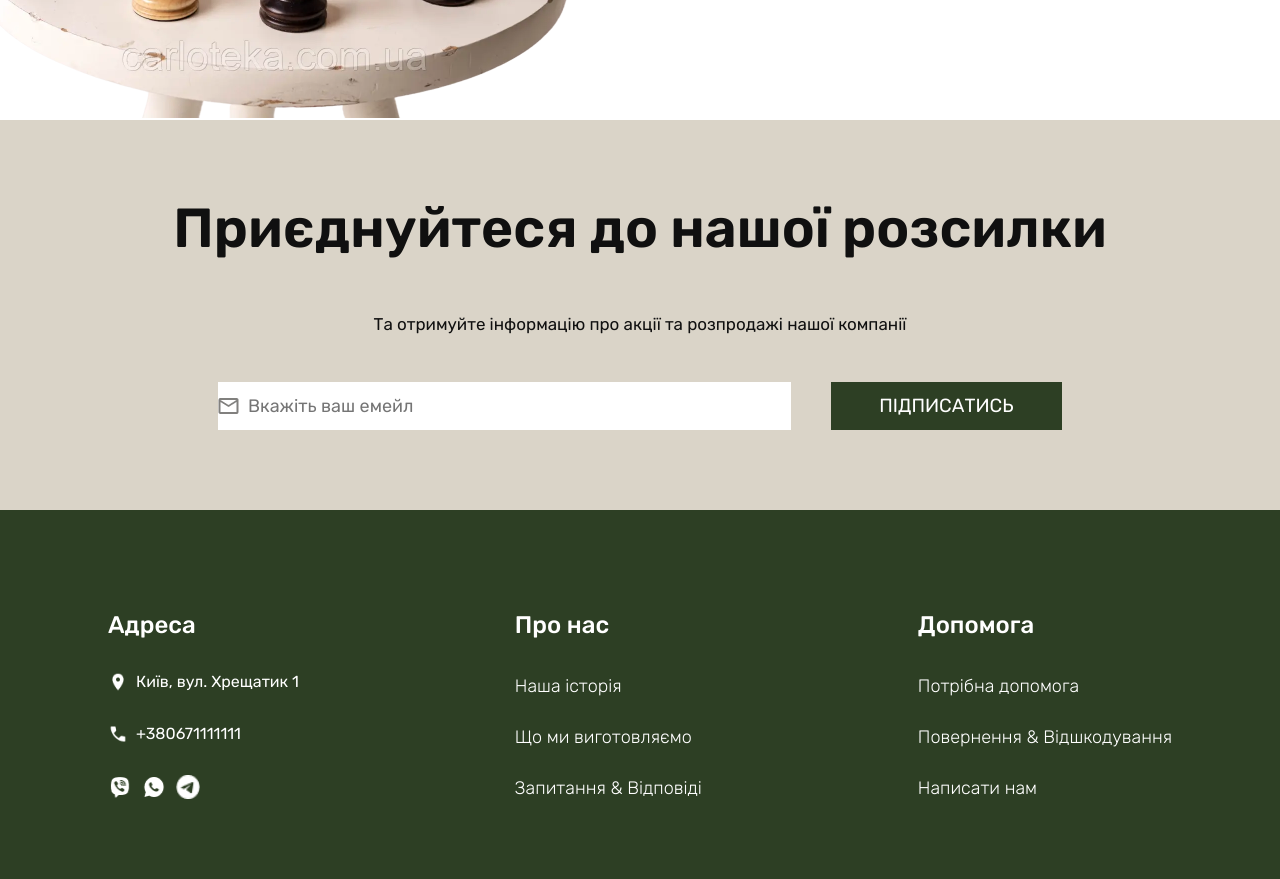
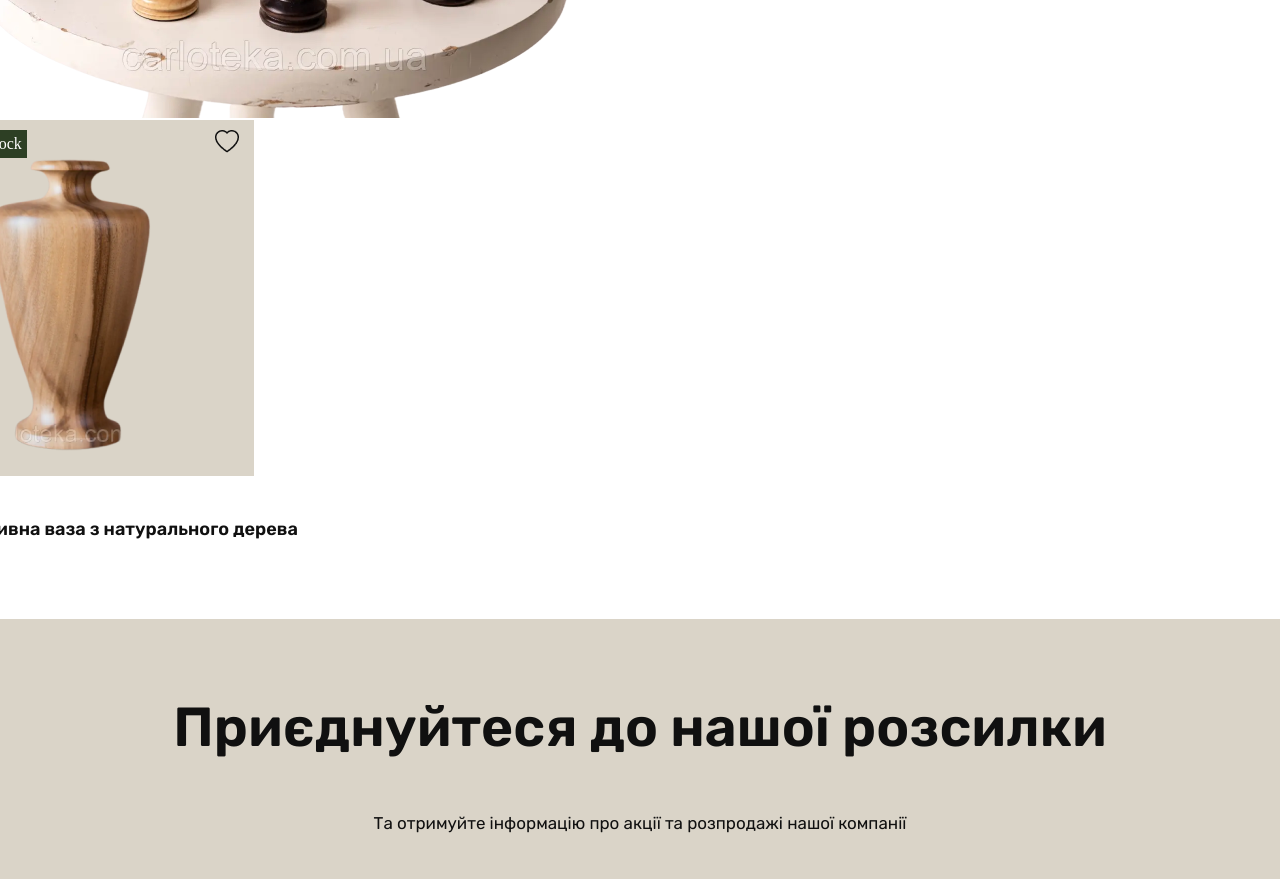
Before and after one commit to Carloteka/carloteka-frontend, a React (Create React App) app: page / in a window 1280 px wide. Shown: the part 2580-3459 px from the top of the page. Built offline with nearby package versions, Linux system fonts and the light colour scheme.

Commit message:
feat: add goods cart

```diff
--- a/src/App.tsx
+++ b/src/App.tsx
@@ -1,9 +1,11 @@
+
 import React from 'react'
 
 import { Header } from './components/header'
 import { Greeting } from './components/greeting'
 import { CategoryCard } from './components/category-card/CategoryCard'
 import { Footer } from './components/footer'
+import { Goods } from './components/goods'
 
 function App() {
   return (
@@ -13,9 +15,10 @@ function App() {
       <CategoryCard order={0} />
       <CategoryCard order={1} />
       <CategoryCard order={0} />
+      <Goods/>
       <Footer/>
     </div>
   )
-}
+  }
 
 export default App
--- /dev/null
+++ b/src/components/goods/goods.styled.tsx
@@ -0,0 +1,40 @@
+import styled from "styled-components";
+
+export const MainGoodsBlock = styled.div`
+  display: flex;
+  flex-direction: column;
+`;
+
+export const GoodsItemsBlock = styled.div`
+  display: flex;
+  flex-direction: column;
+`;
+export const GoodsCards = styled.div`
+  display: flex;
+`;
+
+export const GoodsCardItem = styled.div`
+  .cardImg {
+    background-image: url(img/vaza.png);
+    background-color: #dad4c8;
+    width: 304px;
+    height: 336px;
+    padding: 10px 15px;
+  }
+  .card_details {
+    display: flex;
+    justify-content: space-between;
+    .stock {
+      background-color: #2d3f24;
+      color: white;
+      padding: 5px;
+    }
+  }
+  h6{
+    color: #101010;
+    font-size: 18px;
+    font-family: "Rubik";
+    font-weight: 600;
+    line-height: 23px;
+  }
+`;
--- /dev/null
+++ b/src/components/goods/goods.tsx
@@ -0,0 +1,31 @@
+import {
+  MainGoodsBlock,
+  GoodsItemsBlock,
+  GoodsCards,
+  GoodsCardItem,
+} from "./goods.styled";
+
+export const Goods = () => {
+  return (
+    <MainGoodsBlock>
+      <GoodsItemsBlock>
+        <GoodsCards>
+          <GoodsCardItem>
+            <div className="cardImg">
+              <div className="card_details">
+                <div className="stock">Out of Stock</div>
+                <img width={24} height={24} src="img/heart.png" alt="like"></img>
+              </div>
+            </div>
+            <h6>Декоративна ваза з натурального дерева</h6>
+            <div className="rating">
+              <img alt="stars"></img>
+              <span>10</span>
+            </div>
+            <div className="price">$10</div>
+          </GoodsCardItem>
+        </GoodsCards>
+      </GoodsItemsBlock>
+    </MainGoodsBlock>
+  );
+};
--- /dev/null
+++ b/src/components/goods/index.ts
@@ -0,0 +1 @@
+export * from "./goods"
```
Also changed, not shown: public/img/vaza.png (added).
